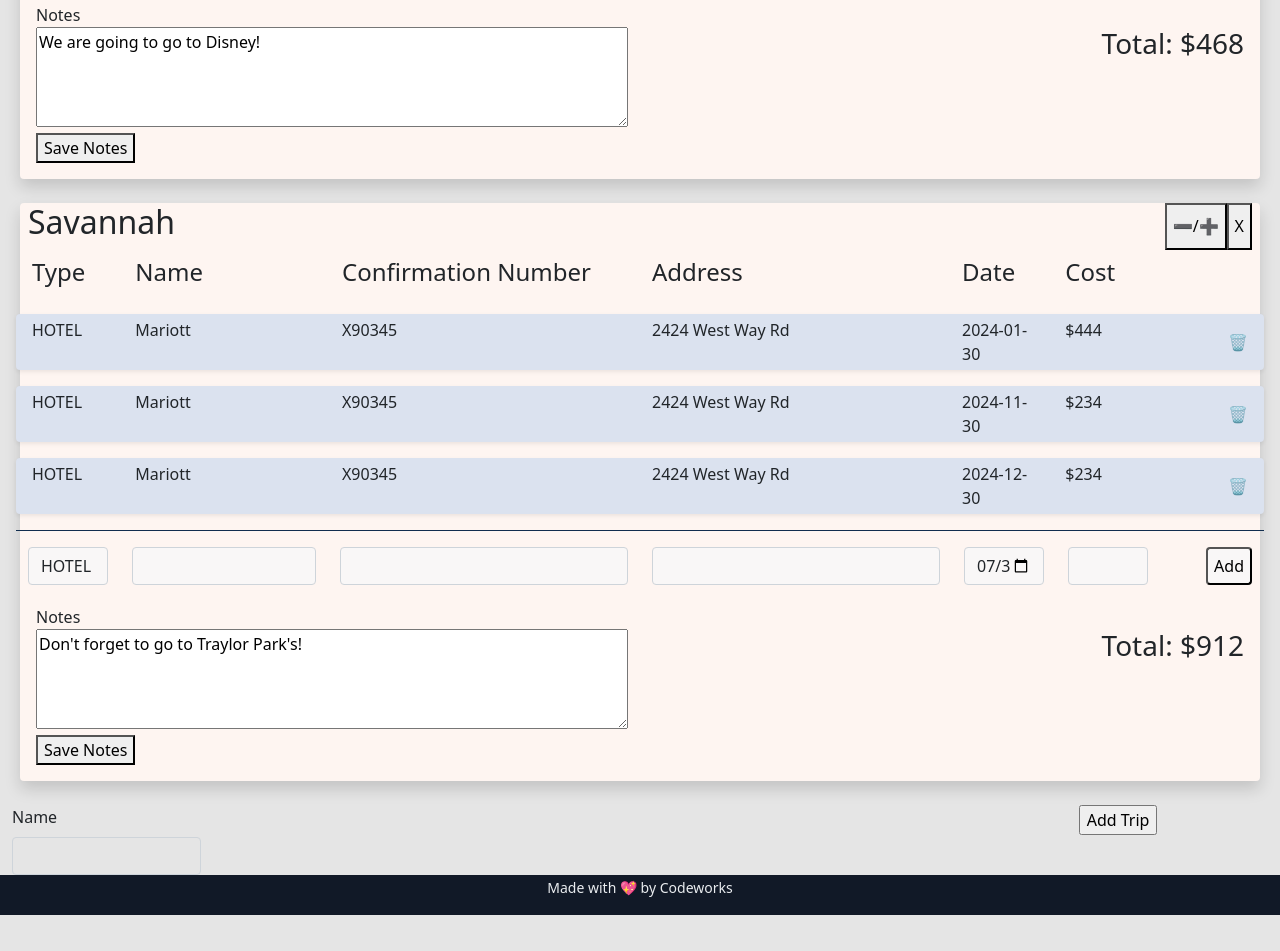
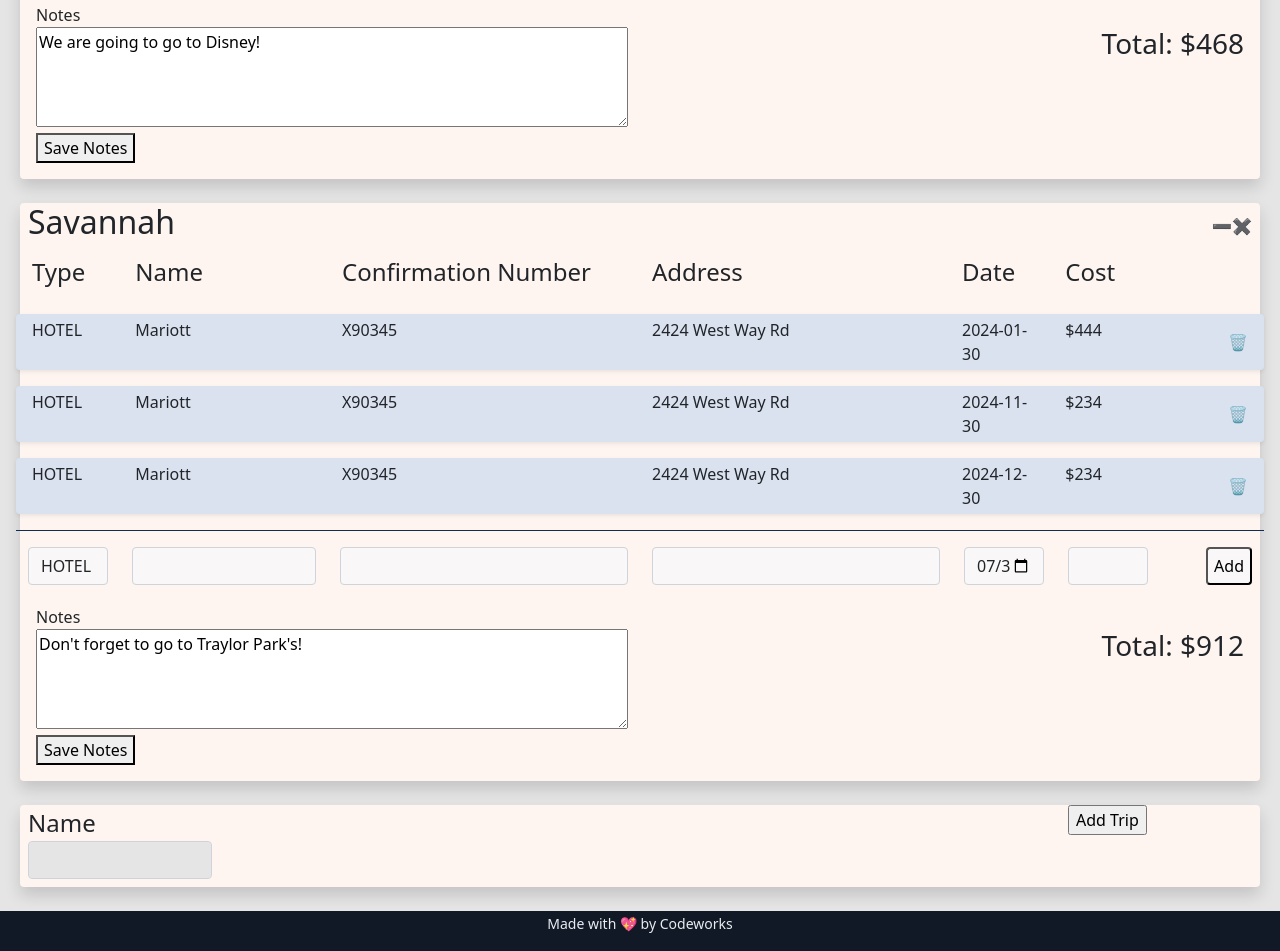
Before and after one commit to EllaMarcum/taskmasterexample, a website with bundled scripts: page index.html in a window 1280 px wide. Shown: the part 422-1373 px from the top of the page. Before the commit the page ends 1337 px from the top, so only its background shows below. Built offline with nearby package versions, Linux system fonts and the light colour scheme; a script that the page names is missing.

Commit message:
Got the expand buttons working.

```diff
--- a/app/AppState.js
+++ b/app/AppState.js
@@ -6,7 +6,7 @@ import { Reservation } from "./Models/Reservation.js"
 function _loadState() {
   let tempState = JSON.parse(window.localStorage.getItem('wayfair_data'));
   if (tempState) {
-    let state = { trips: [], reservations: [] };
+    let state = { flag: '', trips: [], reservations: [] };
     tempState.trips.forEach(t => {
       state.trips.push(Object.assign(new Trip(), t));
     });
@@ -30,9 +30,11 @@ class AppState extends EventEmitter {
 
     const state = _loadState();
     if (state) {
+      this.flag = '';
       this.trips = state.trips;
       this.reservations = state.reservations;
     } else {
+      this.flag = '';
       this.trips = [new Trip("Disneyland", "We are going to go to Disney!"), new Trip("Savannah", "Don't forget to go to Traylor Park's!")];
       this.reservations = [
         new Reservation(this.trips[0].id, "HOTEL", "Mariott", "X90345", "2424 West Way Rd", new Date('2024-12-30'), 234),
--- a/app/Controllers/TripsController.js
+++ b/app/Controllers/TripsController.js
@@ -3,6 +3,7 @@ import { tripsService } from "../Services/TripsService.js";
 
 function _draw() {
     let trips = ProxyState.trips;
+    console.log(trips);
     let reservations = ProxyState.reservations.sort(
         (rA, rB) => Number(rA.date) - Number(rB.date),
     );
@@ -26,9 +27,8 @@ function _draw() {
         }
     });
 
-    console.log(costs)
-
     trips.forEach(t => {
+        document.getElementById(`expand-button_${t.id}`).innerHTML = t.show;
         document.getElementById(t.id).innerHTML += t.ReservationFormTemplate;
         document.getElementById(`total-cost_${t.id}`).innerHTML += `Total: $${costs[t.id]}`;
     });
@@ -45,6 +45,7 @@ function _saveState() {
 
 export class TripsController {
     constructor() {
+        ProxyState.on("flag", _onDataChange);
         ProxyState.on("trips", _onDataChange);
         ProxyState.on("reservations", _onDataChange);
         _draw();
@@ -63,4 +64,8 @@ export class TripsController {
     saveNotes(id, notes) {
         tripsService.saveNotes(id, notes);
     }
+
+    updateShow(id, show) {
+        tripsService.updateShow(id, show);
+    }
 }
--- a/app/Models/Trip.js
+++ b/app/Models/Trip.js
@@ -5,6 +5,7 @@ export class Trip {
     this.id = generateId();
     this.name = name;
     this.notes = notes;
+    this.show = '➖';
   }
 
   formatDate(date) {
@@ -28,12 +29,12 @@ export class Trip {
                 <div class="col-10">
                   <h2 class='trip-name'>${this.name}</h2>
                 </div>
-                <div class="col-2 d-flex flex-row-reverse">
-                  <button onClick="javascript:app.tripsController.deleteTrip('${this.id}');">X</button>
-                  <button type="button" data-bs-toggle="collapse" data-bs-target="#trip-body_${this.id}" area-expanded="false" aria-controls="trip-body_${this.id}");">➖/➕</button>
+                <div class="col-2 d-flex flex-row-reverse expand-button">
+                  <button onClick="javascript:app.tripsController.deleteTrip('${this.id}');">✖️</button>
+                  <button id="expand-button_${this.id}" onClick="javascript:app.tripsController.updateShow('${this.id}','${this.show}');" type="button" data-bs-toggle="collapse" data-bs-target="#trip-body_${this.id}" area-expanded="false" aria-controls="trip-body_${this.id}");">${this.show}</button>
                 </div>
               </div>
-              <div class="collapse show" id="trip-body_${this.id}">
+              <div class="collapse ${this.show === '➖' ? 'show' : ''}" id="trip-body_${this.id}">
                 <div class="row hide-when-small reservation-table-header">
                   <div class="col-1"><h4>Type</h4></div>
                   <div class="col-2"><h4>Name</h4></div>
--- a/app/Services/TripsService.js
+++ b/app/Services/TripsService.js
@@ -1,6 +1,7 @@
 import { ProxyState } from "../AppState.js";
 import { Trip } from "../Models/Trip.js";
 import { Reservation } from "../Models/Reservation.js";
+import { generateId } from "../Utils/generateId.js"
 
 function _saveState() {
     window.localStorage.setItem('wayfair_data', JSON.stringify({ trips: ProxyState.trips, reservations: ProxyState.reservations }));
@@ -30,6 +31,13 @@ class TripsService {
         ProxyState.trips[tripIndex].notes = notes;
         _saveState();
     }
+
+    updateShow(id, show) {
+        const tripIndex = ProxyState.trips.findIndex((t) => t.id === id);
+        ProxyState.trips[tripIndex].show = (ProxyState.trips[tripIndex].show === '➖') ? '➕' : '➖';
+        ProxyState.flag = generateId();
+        return false;
+    }
 }
 
 export const tripsService = new TripsService();
--- a/assets/style/style.css
+++ b/assets/style/style.css
@@ -59,3 +59,26 @@ body {
     width: 100%;
     height: 100px;
 }
+
+.trip-form {
+    background-color: #FEF5F1;
+    margin: 24px 8px;
+    padding: 0 8px 8px 8px;
+}
+
+.trip-label {
+    font-size: 24px;
+    font-weight: 500;
+}
+
+.trip-name-input {
+    background-color: #F9F7F7;
+}
+
+.expand-button button {
+    background:none;
+    border:none;
+    margin:0;
+    padding:0;
+    cursor: pointer;
+}
--- a/index.html
+++ b/index.html
@@ -27,11 +27,12 @@
       <div class="row">
         <div class="col-12">
           <div id="app"></div>
+          <div class="trip-form shadow rounded">
             <form action="javascript:app.tripsController.addTrip(tripName.value);">
               <div class="row">
                 <div class="col-2">
-                <label for="tripName" class="form-label">Name</label>
-                <input type="text" class="form-control" id="tripName" maxlength="15" minlength="3" required>
+                  <label for="tripName" class="trip-label">Name</label>
+                  <input type="text" class="form-control trip-name-input" id="tripName" maxlength="15" minlength="3" required>
                 </div>
                 <div class="col-8"></div>
                 <div class="col-2">
@@ -39,6 +40,7 @@
                 </div>
               </div>
             </form>
+          </div>
         </div>
       </div>
     </div>
```
Lines whose indentation alone changed are shown as unchanged.
